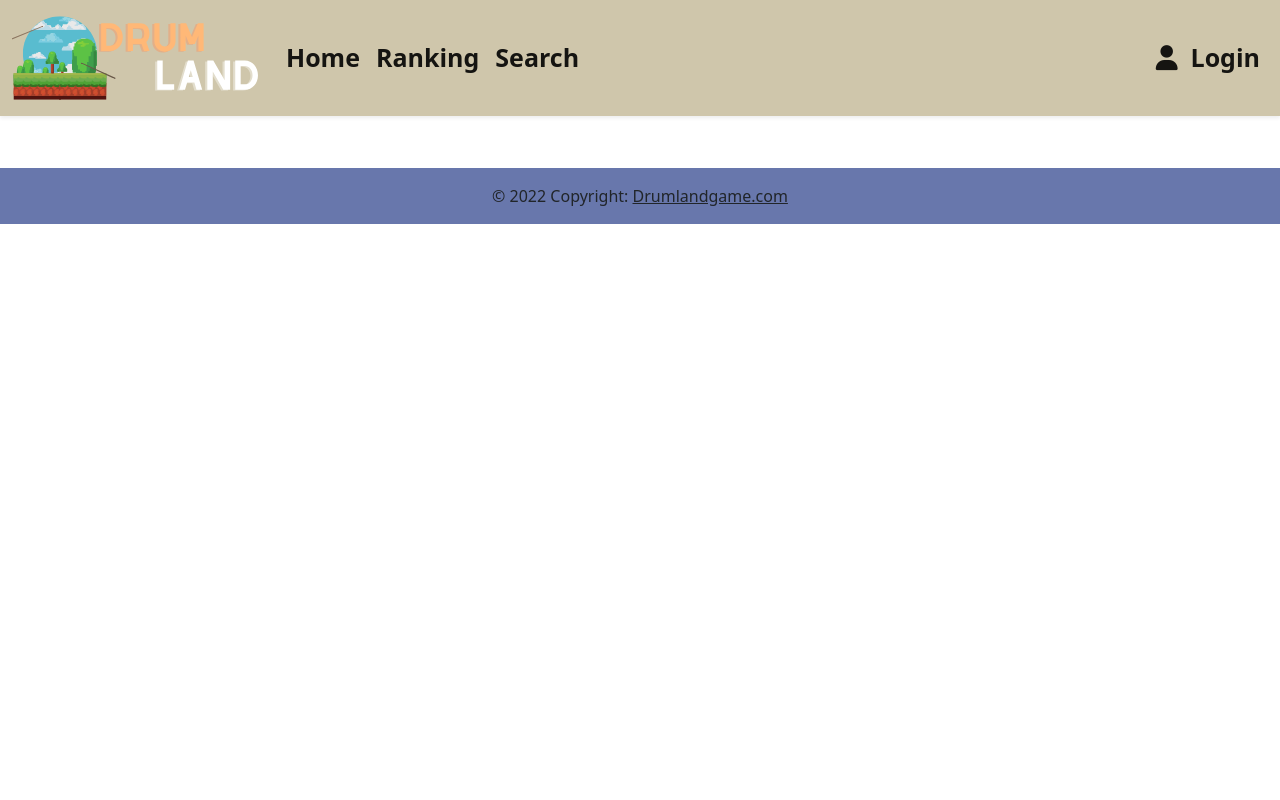
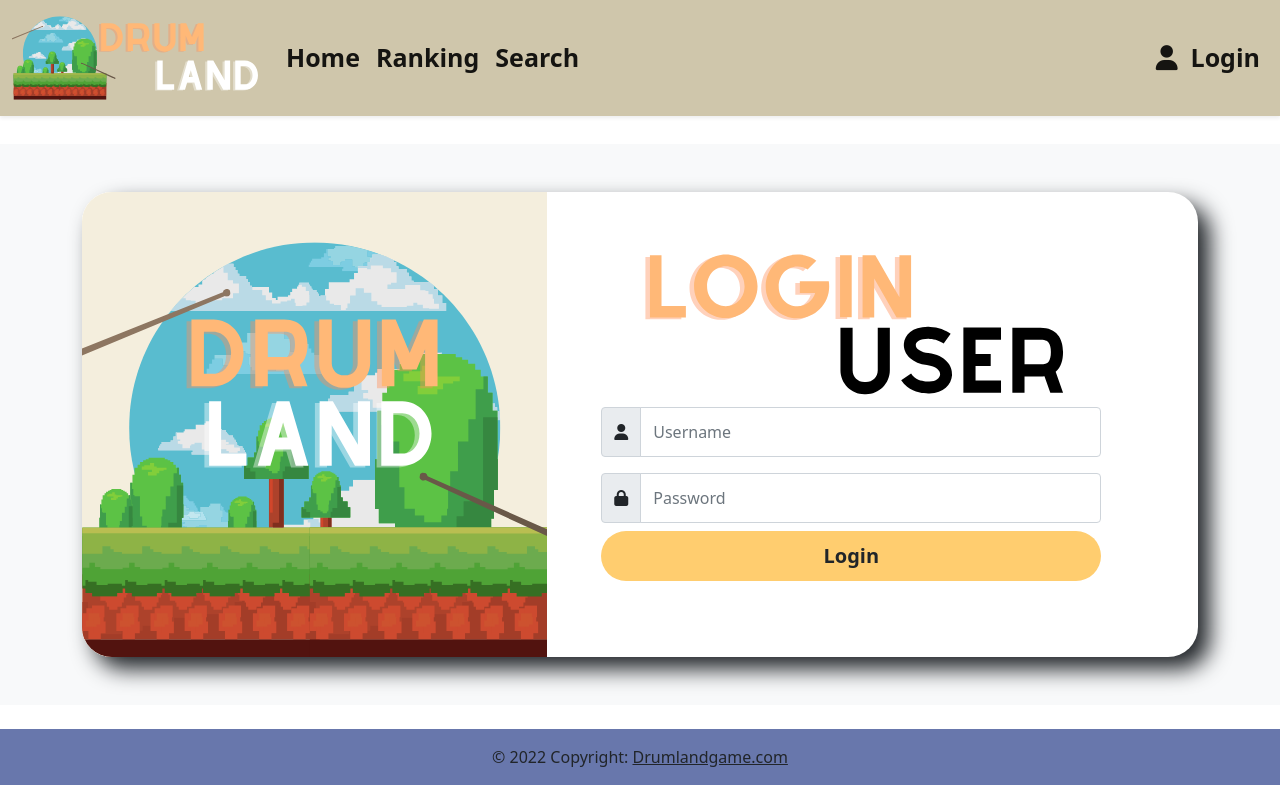
Before and after one commit to SergioGonzalez24/DrumlandWebApp, an Angular app in the folder FE-WebApp/: page /login in a window 1280 px wide. Before the commit this address led to /. Built offline with nearby package versions, Linux system fonts and the light colour scheme.

Commit message:
login component

```diff
--- /dev/null
+++ b/FE-WebApp/src/app/pages/login/login.component.css
@@ -0,0 +1,24 @@
+.row {
+    background: white;
+    border-radius: 30px;
+    box-shadow: 12px 12px 22px;
+}
+.login img {
+    border-top-left-radius: 30px;
+    border-bottom-left-radius: 30px;
+}
+
+.log {
+    height: 50px;
+    width: 500px;
+    border: none;
+    outline: none;
+    border-radius: 60px;
+}
+
+.accessbtn {
+    outline: none;
+    border-radius: 60px;
+    font-weight: 600;
+    background: rgb(255, 205, 111);
+}
--- /dev/null
+++ b/FE-WebApp/src/app/pages/login/login.component.html
@@ -0,0 +1,43 @@
+<section class="login py-5 bg-light">
+    <div class="container">
+        <div class="row g-0">
+            <div class="col-lg-5">
+                <img src="./assets/img/ICON.svg" class="img-fluid" alt="" width="500" height="500">
+            </div>
+            <div class="col-lg-7 text-center py-5">
+                <img src="./assets/img/userlogin.svg" class="img-fluid" alt="" width="500" height="500" >
+
+                <div class="offset-1 col-lg-10">
+                    <!--CREACION DEL FORMULARIO Y LLAMADO AL TYPESCRIPT-->
+                    <form [formGroup]="form" (ngSubmit)="login()">
+                        <!--CONTENEDORES DE ESTILO PARA LOS INPUTS-->
+                        <div class="input-group Input-group-lg mb-3 log">
+                            <span class="input-group-text ">
+                                <!--LLAMADO A LOS ICONOS Y A SUS VALIDADORES-->
+                                <i class="fa-solid fa-user"></i>
+                            </span>
+                            <!--INPUT PARA EL USERNAME-->
+                            <input formControlName="username" type="text" class="form-control" placeholder="Username">
+                        </div>
+                            <!--CONTENEDORES DE ESTILO PARA LOS INPUTS-->
+                        <div class="input-group Input-group-lg mb-2 log">
+                            <span class="input-group-text">
+                                <!--LLAMADO A LOS ICONOS Y A SUS VALIDADORES-->
+                                <i class="fa-solid fa-lock"></i>
+                            </span>
+                            <!--INPUT PARA EL PASSWORD-->
+                            <input formControlName="password" type="password" class="form-control" placeholder="Password">
+                        </div>
+
+                        <!--BOTON PARA HACER SUBMIT-->
+                        <div class="d-grid gap-2 log">
+                            <button type="submit" class="btn btn-succes btn-lg accessbtn">Login</button>
+                        </div>
+
+                    </form>
+                </div>
+
+            </div>
+        </div>
+    </div>
+</section>
--- /dev/null
+++ b/FE-WebApp/src/app/pages/login/login.component.ts
@@ -0,0 +1,41 @@
+import { Component, OnInit } from '@angular/core';
+//IMPORTAR FORMBUILDER
+import {FormBuilder,FormGroup} from '@angular/forms';
+
+@Component({
+  selector: 'app-login',
+  templateUrl: './login.component.html',
+  styleUrls: ['./login.component.css']
+})
+
+export class LoginComponent implements OnInit {
+
+  listaLogins:any[] = [
+    {username: 'Juan Perez', password: '1234567890123456'}
+  ];
+
+  form:FormGroup;
+
+  constructor(private fb:FormBuilder) {
+    this.form = this.fb.group({
+      username: [''],
+      password: ['']
+    });
+
+  }
+
+  ngOnInit(): void {
+  }
+
+  login() {
+    console.log(this.form);
+    const login: any = {
+      username: this.form.get('username')?.value,
+      password: this.form.get('password')?.value
+    }
+    this.listaLogins.push(login)
+
+
+  }
+
+  }
```
Also changed, not shown: FE-WebApp/src/app/app.module.ts (+5 -2 lines), 1 other file (tests, documents, lock files or other folders).
